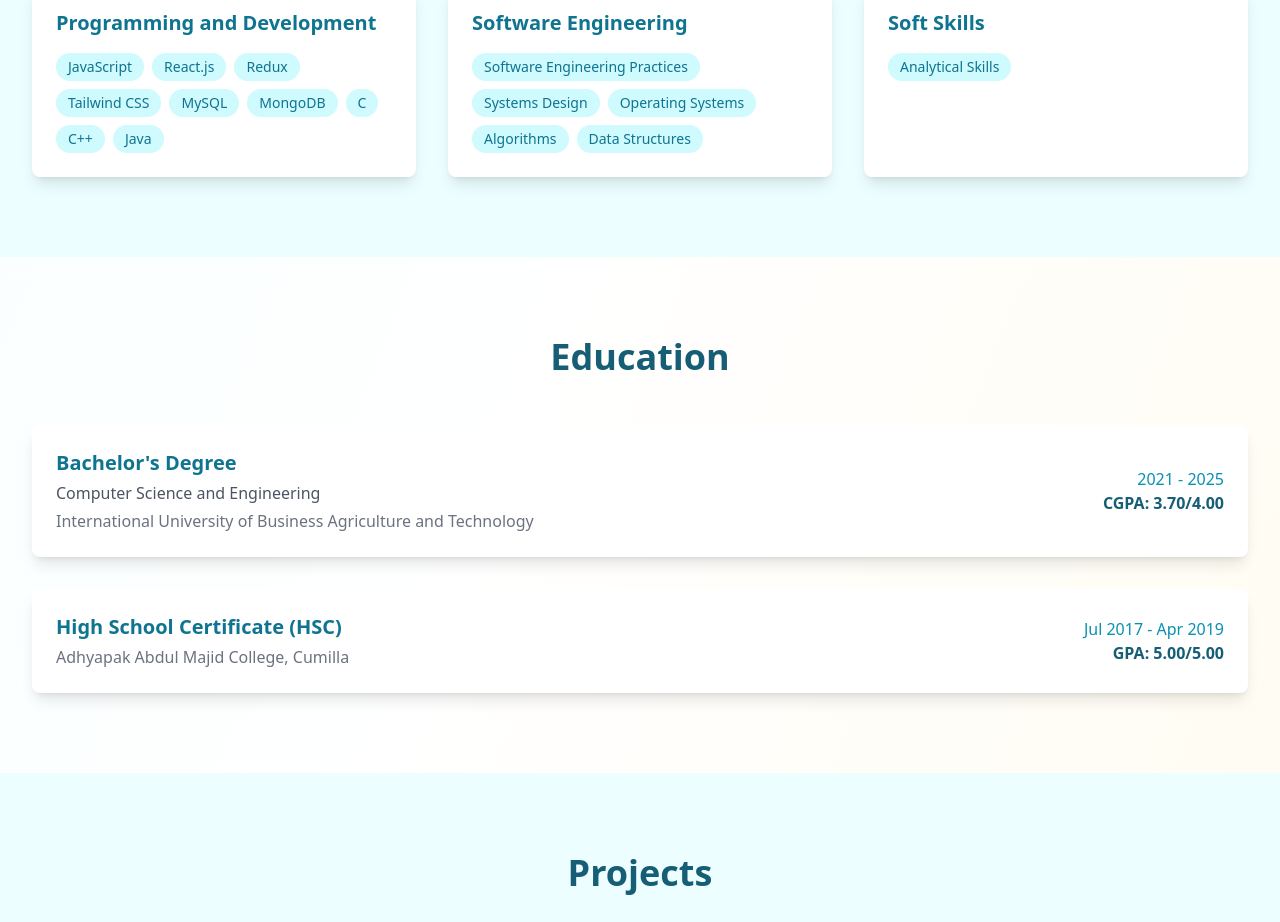
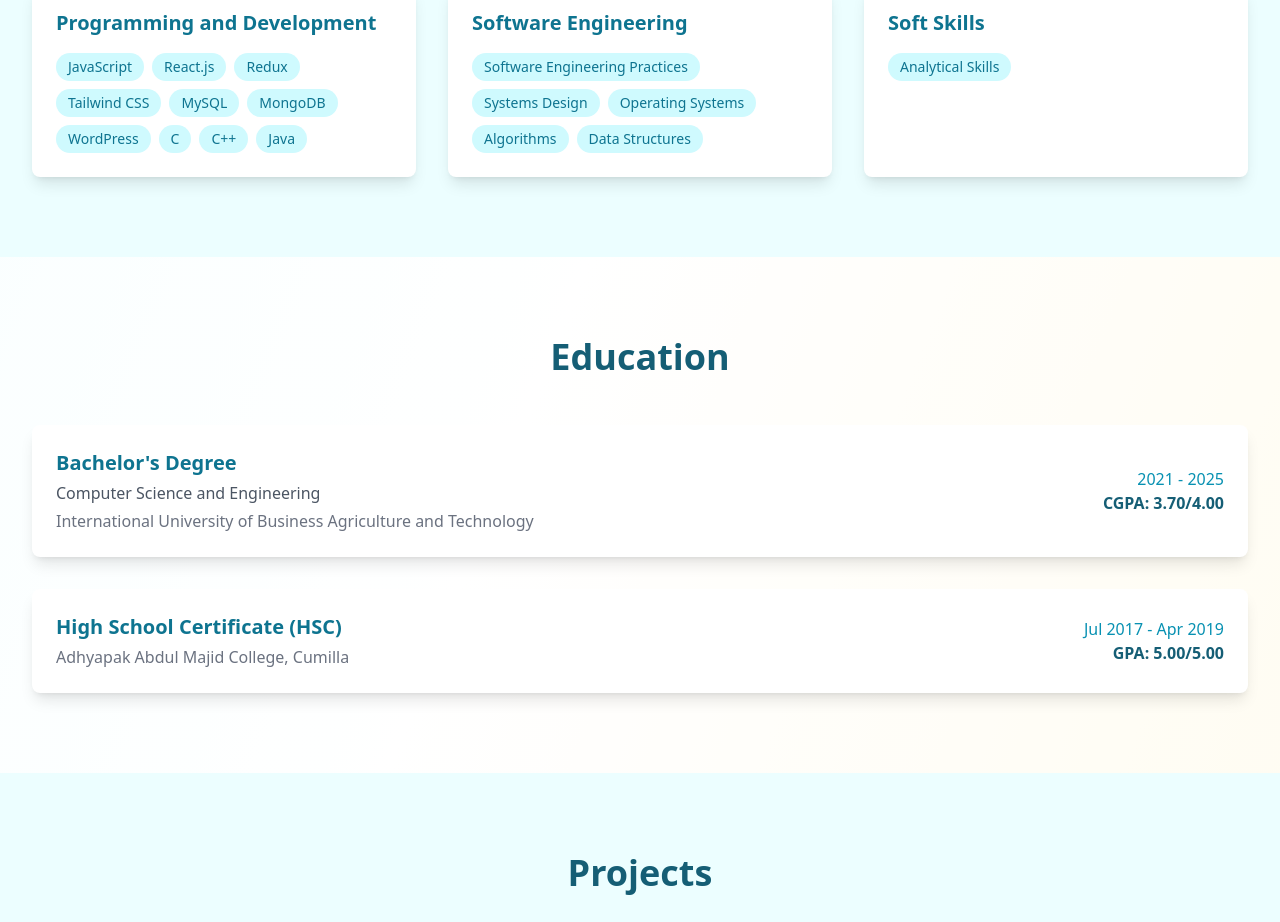
Before and after one commit to md-shafiuddin-shajib/portfoliosite, a React (Vite) app: page / in a window 1280 px wide. Shown: the part 1500-2422 px from the top of the page. Built offline with nearby package versions, Linux system fonts and the light colour scheme.

Commit message:
Update Skills.tsx

```diff
--- a/src/components/Skills.tsx
+++ b/src/components/Skills.tsx
@@ -3,7 +3,7 @@ import React from 'react';
 const skillCategories = [
   {
     title: 'Programming and Development',
-    skills: ['JavaScript', 'React.js', 'Redux', 'Tailwind CSS', 'MySQL', 'MongoDB', 'C', 'C++', 'Java'],
+    skills: ['JavaScript', 'React.js', 'Redux', 'Tailwind CSS', 'MySQL', 'MongoDB', 'WordPress', 'C', 'C++', 'Java'],
   },
   {
     title: 'Software Engineering',
```
